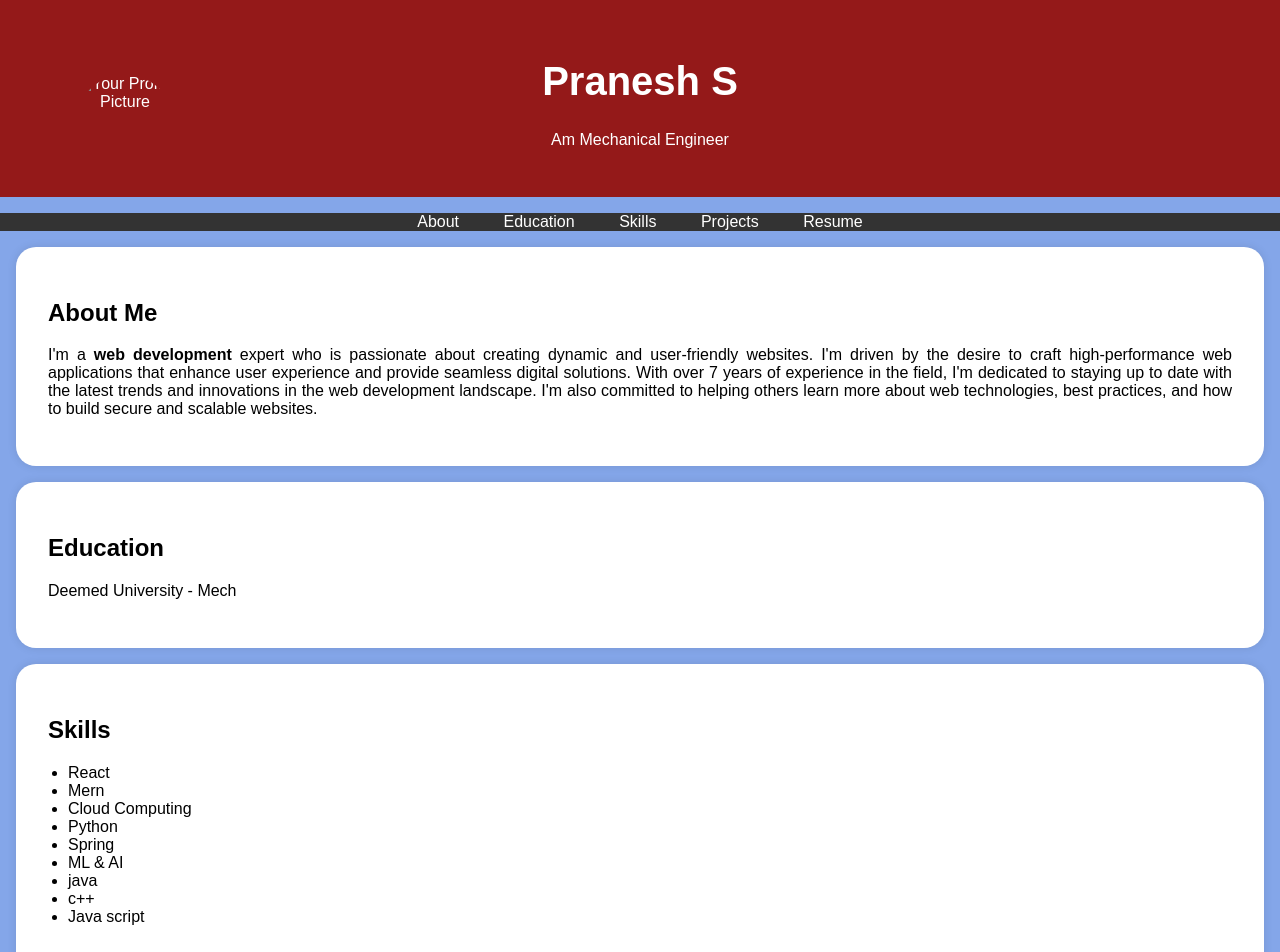
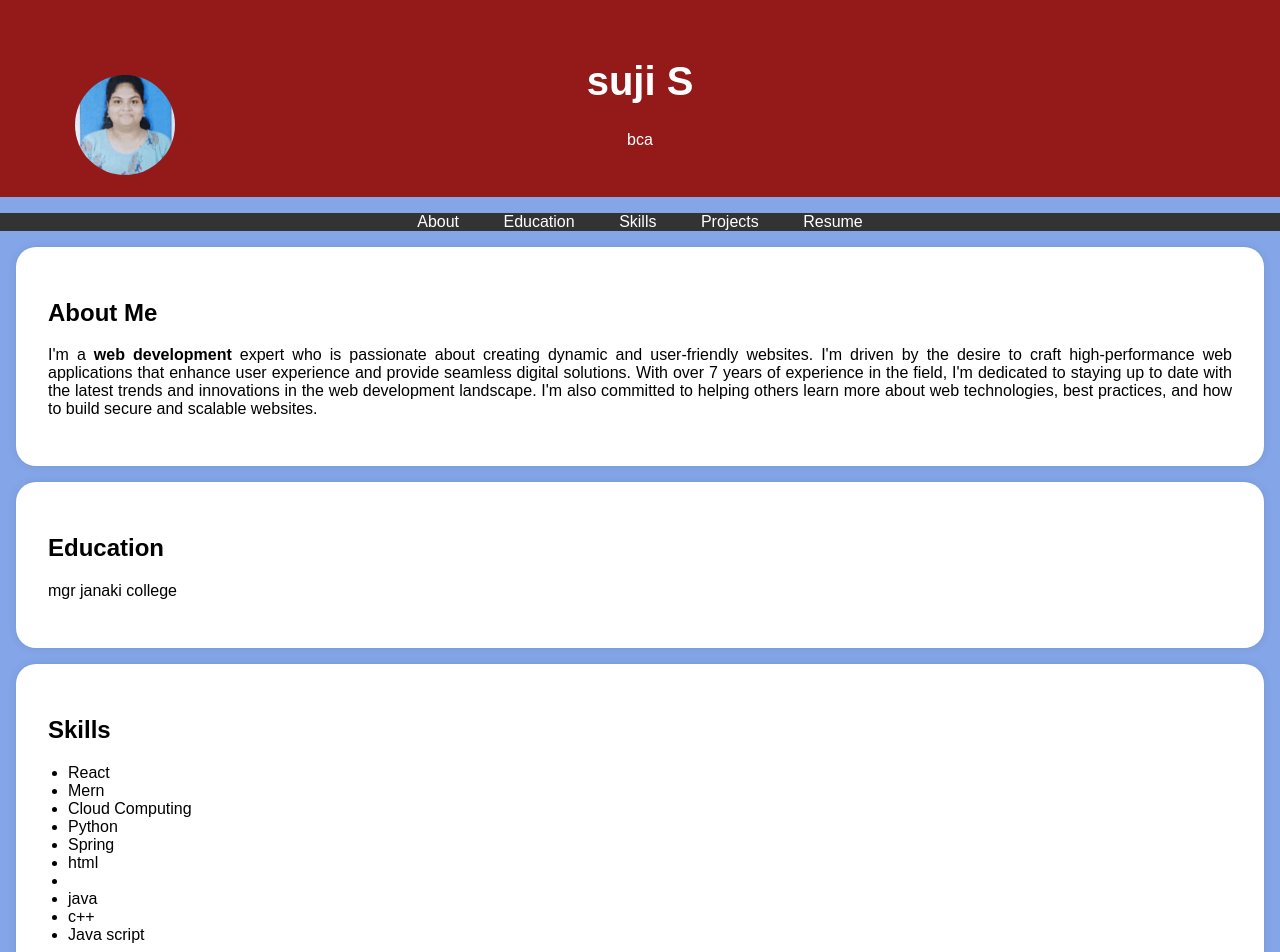
Before and after one commit to suji-2006/Suji.s, a plain HTML site: page index.html in a window 1280 px wide. Shown: the top 952 px of the page. Drawn offline with Linux system fonts and the light colour scheme.

Commit message:
Update index.html

```diff
--- a/index.html
+++ b/index.html
@@ -95,9 +95,9 @@
     <header>
         <div class="header-content">
             <!-- Add your profile picture here -->
-            <img src="passport photo.jpg" alt="Your Profile Picture" class="profile-picture">
-            <h1>Pranesh S</h1>
-            <p>Am Mechanical Engineer</p>
+            <img src="suji.jpg" alt="Your Profile Picture" class="profile-picture">
+            <h1>suji S</h1>
+            <p>bca</p>
         </div>
     </header>
 
@@ -128,7 +128,7 @@
     <section id="education">
         <div class="section-content">
             <h2>Education</h2>
-            <p>Deemed University  - Mech</p>
+            <p>mgr janaki college </p>
 
 
         </div>
@@ -143,7 +143,7 @@
                 <li>Cloud Computing</li>
                 <li>Python</li>
                 <li>Spring</li>
-                <li>ML & AI</li>
+                <li>html<li/>
                 <li>java</li>
                 <li>c++</li>
                 <li>Java script</li>
```
